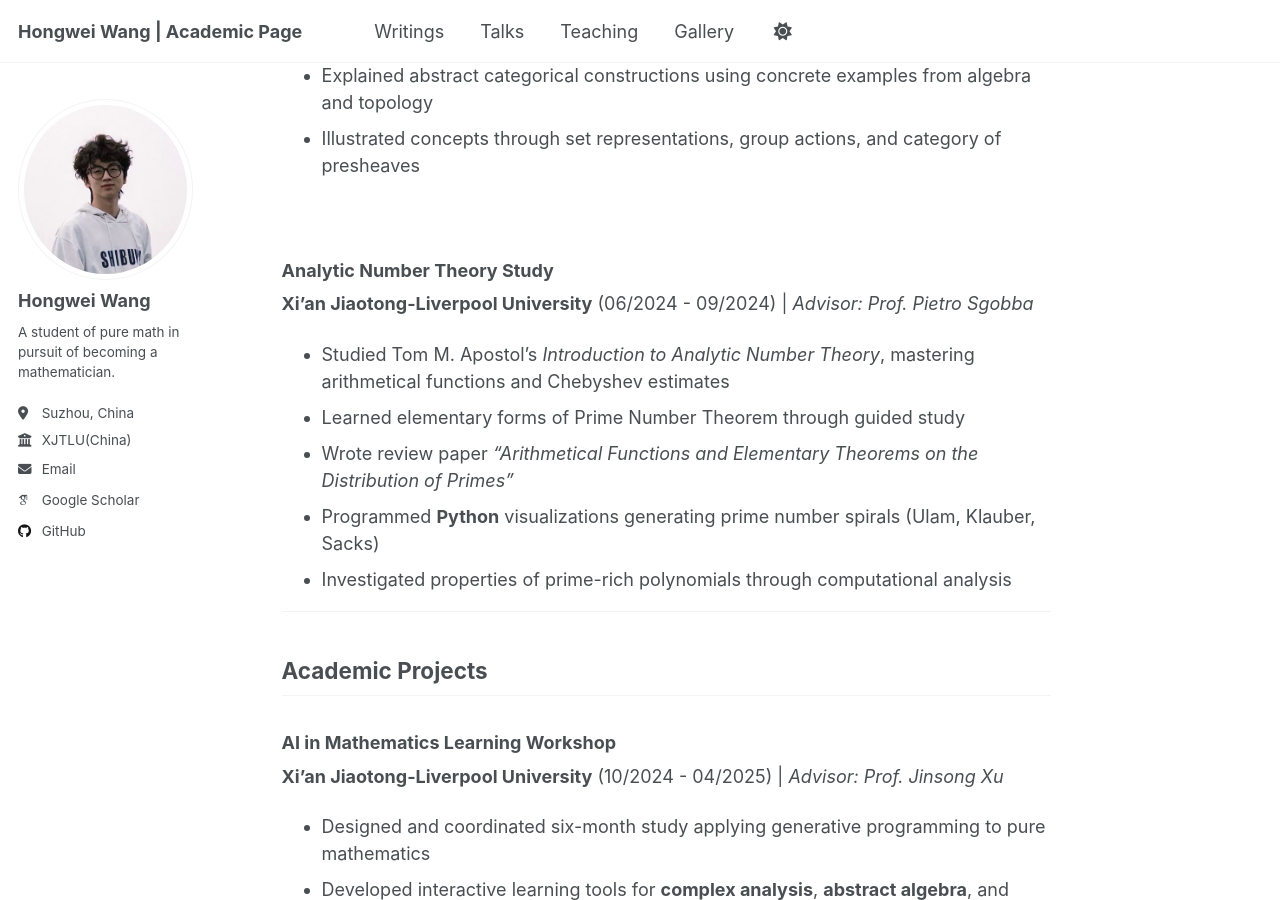
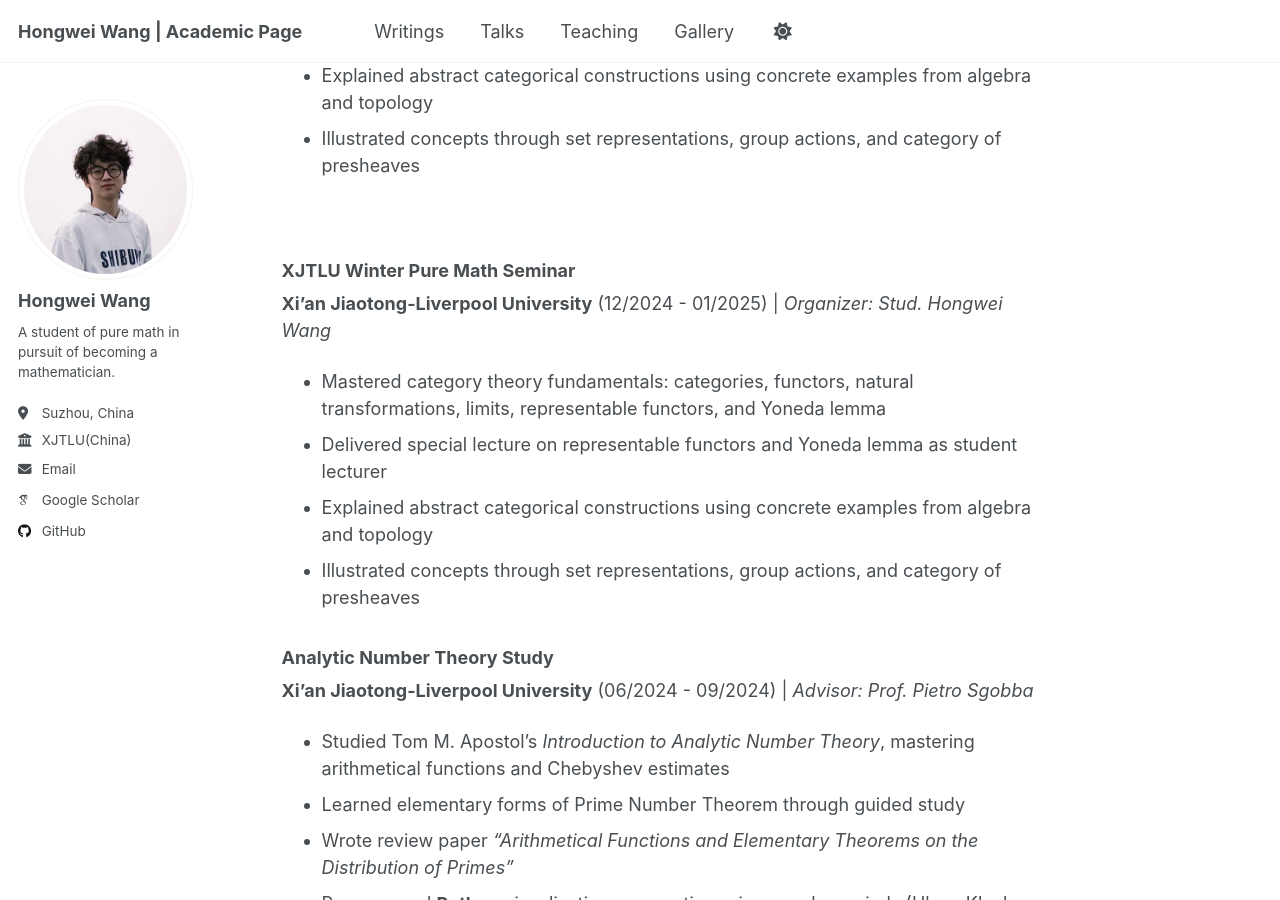
Before and after one commit to WangHongWei-AcademicPage/WangHongWei-AcademicPage.github.io, a Jekyll site: the page built from _pages/about.md, in a window 1280 px wide and 900 px high, scrolled down 2840 px. Built offline with Jekyll 4.4.1, drawn with Linux system fonts in a browser that asks for light colours; some web fonts are replaced; a script that is not in the unit is left out.

Commit message:
Update about.md

```diff
--- a/_pages/about.md
+++ b/_pages/about.md
@@ -75,6 +75,15 @@ You can find my CV here: [Hongwei.Wang CV, 11/09/25 updated](../assets/CV.pdf).
 
 <br>
 
+### XJTLU Winter Pure Math Seminar
+**Xi'an Jiaotong-Liverpool University** (12/2024 - 01/2025) | *Organizer: Stud. Hongwei Wang*
+- Mastered category theory fundamentals: categories, functors, natural transformations, limits, representable functors, and Yoneda lemma
+- Delivered special lecture on representable functors and Yoneda lemma as student lecturer
+- Explained abstract categorical constructions using concrete examples from algebra and topology
+- Illustrated concepts through set representations, group actions, and category of presheaves
+<br>
+
+
 ### Analytic Number Theory Study
 **Xi'an Jiaotong-Liverpool University** (06/2024 - 09/2024) | *Advisor: Prof. Pietro Sgobba*
 - Studied Tom M. Apostol's *Introduction to Analytic Number Theory*, mastering arithmetical functions and Chebyshev estimates
```
